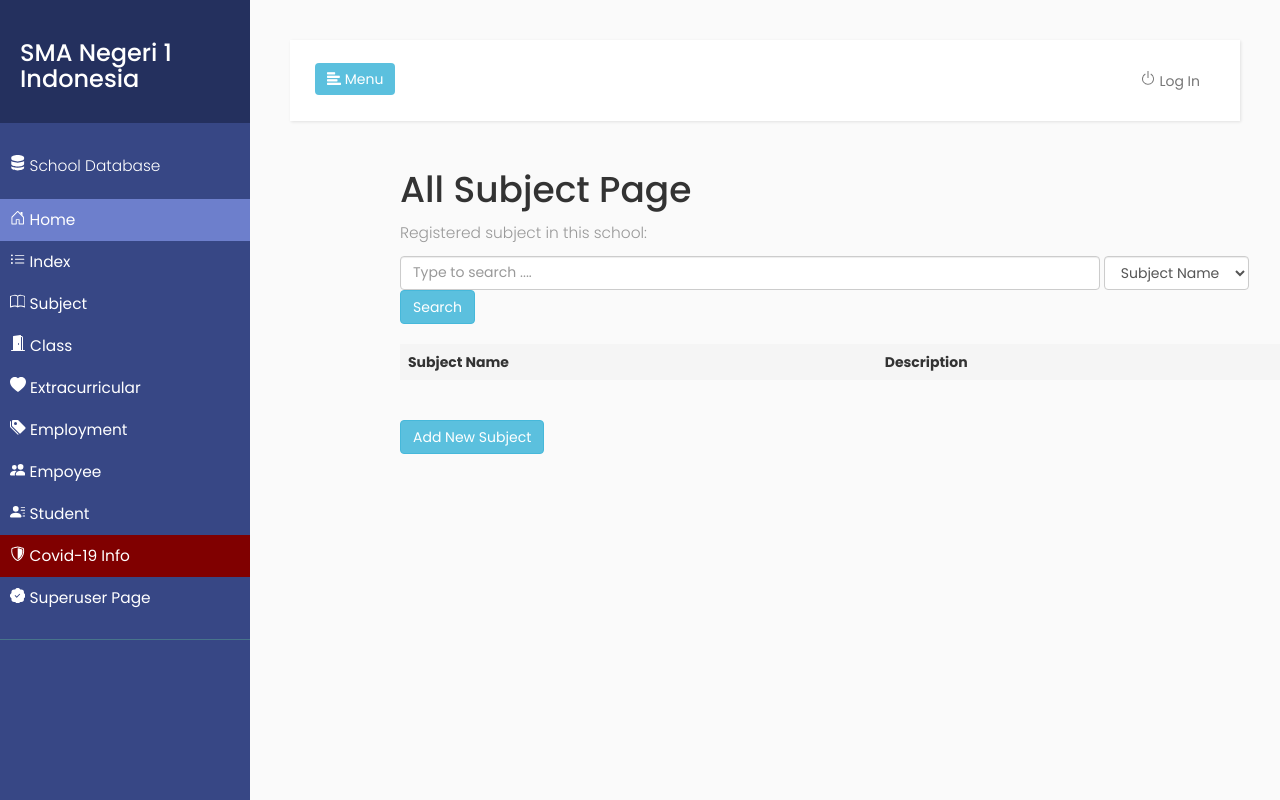
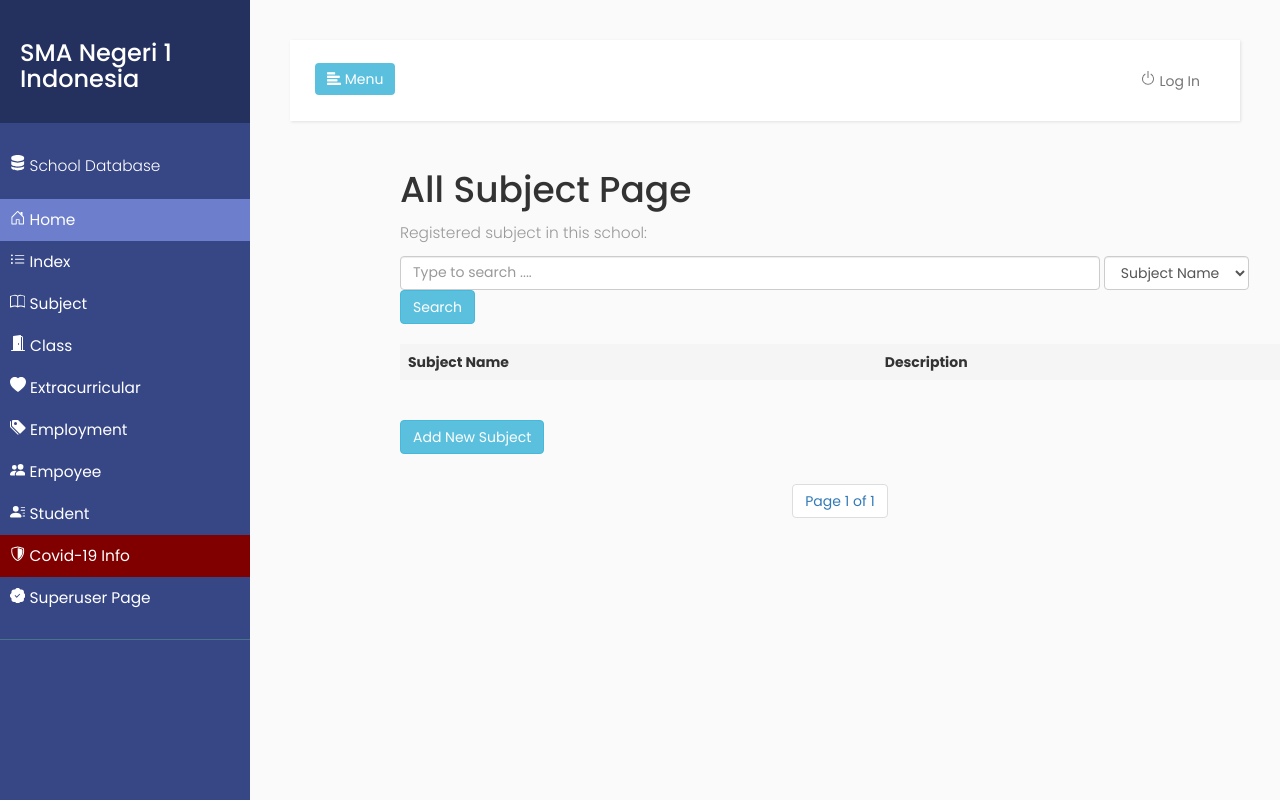
Before and after one commit to panjiarlins/sswp-final-project, a Django app: page /app/subject/ in a window 1280 px wide. Run offline with Django 3.2, Linux system fonts and the light colour scheme; data that the repository does not hold is empty; some libraries are stand-ins or nearby versions.

Commit message:
Adding paginator for subject

```diff
--- a/school/app/controller/__init__.py
+++ b/school/app/controller/__init__.py
@@ -2,3 +2,6 @@ from . import registration_controller
 from . import subject_controller
 from . import employee_controller
 from . import student_controller
+from . import class_controller
+from . import extracurricular_controller
+from . import employment_controller
--- a/school/app/controller/subject_controller.py
+++ b/school/app/controller/subject_controller.py
@@ -5,6 +5,7 @@ from django.forms.models import model_to_dict
 from django.contrib.auth.decorators import login_required
 from app.models import Subject
 from app.forms import SubjectForm
+from django.core.paginator import Paginator
 
 def subject_list(request):
     if request.method == 'POST':
@@ -17,8 +18,13 @@ def subject_list(request):
             subjects = Subject.objects.filter(subject_description__contains=name).order_by('subject_name')
     else:
         subjects = Subject.objects.all().order_by('subject_name')
+
+    paginator = Paginator(subjects, 5)
+    page_number = request.GET.get('page')
+    page_obj = paginator.get_page(page_number)
+
     context = {
-        'subject_list' : subjects,
+        'subject_list' : page_obj,
     }
     return render(request, 'appTemp/subject/subject_list.html', context)
 
--- a/school/templates/appTemp/subject/subject_list.html
+++ b/school/templates/appTemp/subject/subject_list.html
@@ -37,4 +37,25 @@
     <p>
         <a href="{% url 'subject_add' %}" class="btn btn-info">Add New Subject</a>
     </p>
+    <center>
+        <nav aria-label="Page navigation example">
+            <ul class="pagination">
+                {% if subject_list.has_previous %}
+                    <li><a href="?page=1" class="page-link">&laquo; First</a></li>
+                    <li><a href="?page={{ subject_list.previous_page_number }}" class="page-link">Previous</a></li>
+                {% endif %}
+
+                <li>
+                    <span class="current page-item">
+                        Page {{ subject_list.number }} of {{ subject_list.paginator.num_pages }}
+                    </span>
+                </li>
+
+                {% if subject_list.has_next %}
+                    <li><a href="?page={{ subject_list.next_page_number }}" class="page-link">Next</a></li>
+                    <li><a href="?page={{ subject_list.paginator.num_pages }}" class="page-link">Last &raquo;</a></li>
+                {% endif %}
+            </ul>
+        </nav>
+    </center>
 {% endblock %}
```
